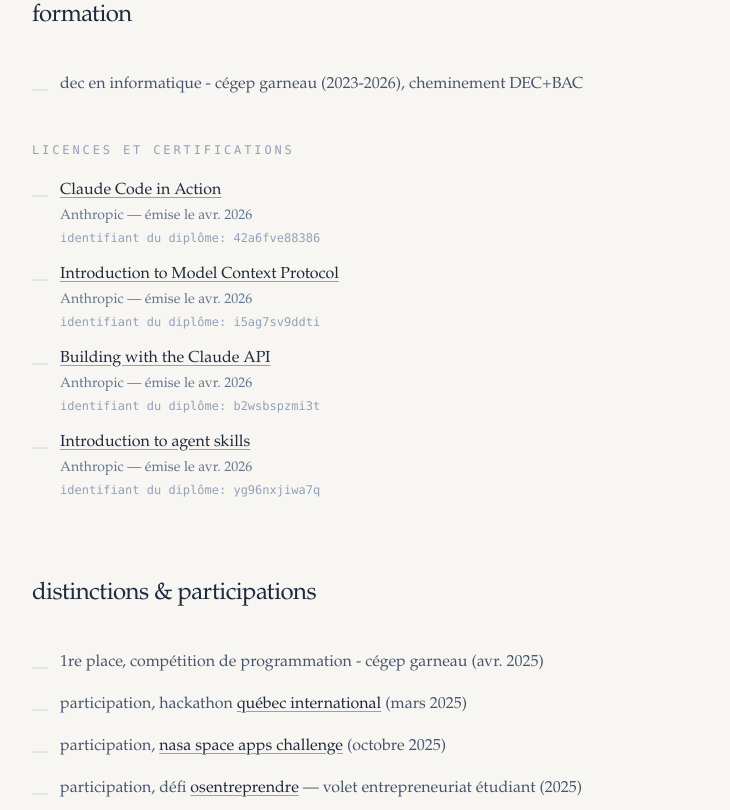
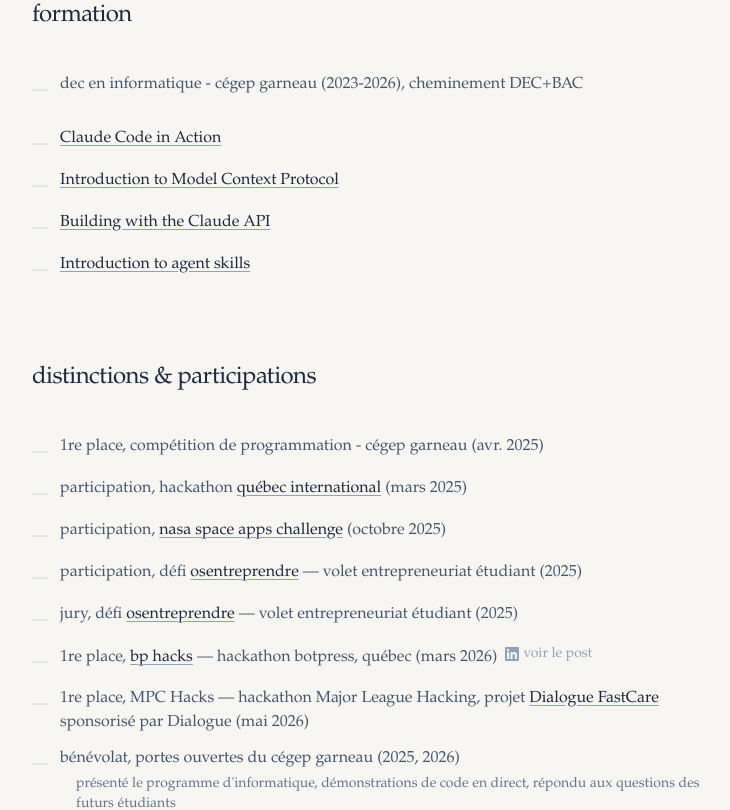
Before and after one commit to dev-t0ny/portfolio, a Vue app: page / in a window 1280 px wide. Shown: the part 2740-3550 px from the top of the page, without its empty margins (272-1002 px from the left). Built offline with nearby package versions, Linux system fonts and the light colour scheme.

Commit message:
Simplify certifications and MPC wording

```diff
--- a/src/locales/en.json
+++ b/src/locales/en.json
@@ -18,8 +18,6 @@
     "distinctions": "honors & involvements"
   },
   "projects_intro": "from the first studio website to self-hosted autonomous agents: a timeline of what I've shipped, what reached prod, and how my scope evolved.",
-  "certifications_title": "licenses and certifications",
-  "credential_id": "credential id",
   "project_sort": {
     "chronology": "chrono",
     "difficulty": "difficulty",
@@ -226,28 +224,24 @@
     {
       "title": "Claude Code in Action",
       "issuer": "Anthropic",
-      "issued": "issued Apr 2026",
       "credentialId": "42a6fve88386",
       "url": "https://verify.skilljar.com/c/42a6fve88386"
     },
     {
       "title": "Introduction to Model Context Protocol",
       "issuer": "Anthropic",
-      "issued": "issued Apr 2026",
       "credentialId": "i5ag7sv9ddti",
       "url": "https://verify.skilljar.com/c/i5ag7sv9ddti"
     },
     {
       "title": "Building with the Claude API",
       "issuer": "Anthropic",
-      "issued": "issued Apr 2026",
       "credentialId": "b2wsbspzmi3t",
       "url": "https://verify.skilljar.com/c/b2wsbspzmi3t"
     },
     {
       "title": "Introduction to agent skills",
       "issuer": "Anthropic",
-      "issued": "issued Apr 2026",
       "credentialId": "yg96nxjiwa7q",
       "url": "https://verify.skilljar.com/c/yg96nxjiwa7q"
     }
@@ -283,7 +277,7 @@
       "secondaryUrl": "https://www.linkedin.com/posts/antoine-boudreau-467b2a28b_bphacks-botpress-hackathon-activity-7439014480337911808-7WXU?utm_source=share&utm_medium=member_desktop&rcm=ACoAAEZ33A8BBhSiZLASft5H3w7s9mFLLsEVhpI"
     },
     {
-      "text": "1st place, MPC Hacks — Major League Hacking hackathon in Montreal, {0} project sponsored by Dialogue (2026)",
+      "text": "1st place, MPC Hacks — Major League Hacking hackathon, {0} project sponsored by Dialogue (May 2026)",
       "linkLabel": "Dialogue FastCare",
       "url": "https://devpost.com/software/dialogue-fastcare"
     },
--- a/src/locales/fr.json
+++ b/src/locales/fr.json
@@ -18,8 +18,6 @@
     "distinctions": "distinctions & participations"
   },
   "projects_intro": "du premier site vitrine aux agents autonomes self-hosted: une timeline de ce que j'ai ship, en prod ou en prototype, et de comment mon scope a monté.",
-  "certifications_title": "licences et certifications",
-  "credential_id": "identifiant du diplôme",
   "project_sort": {
     "chronology": "chrono",
     "difficulty": "difficulté",
@@ -226,28 +224,24 @@
     {
       "title": "Claude Code in Action",
       "issuer": "Anthropic",
-      "issued": "émise le avr. 2026",
       "credentialId": "42a6fve88386",
       "url": "https://verify.skilljar.com/c/42a6fve88386"
     },
     {
       "title": "Introduction to Model Context Protocol",
       "issuer": "Anthropic",
-      "issued": "émise le avr. 2026",
       "credentialId": "i5ag7sv9ddti",
       "url": "https://verify.skilljar.com/c/i5ag7sv9ddti"
     },
     {
       "title": "Building with the Claude API",
       "issuer": "Anthropic",
-      "issued": "émise le avr. 2026",
       "credentialId": "b2wsbspzmi3t",
       "url": "https://verify.skilljar.com/c/b2wsbspzmi3t"
     },
     {
       "title": "Introduction to agent skills",
       "issuer": "Anthropic",
-      "issued": "émise le avr. 2026",
       "credentialId": "yg96nxjiwa7q",
       "url": "https://verify.skilljar.com/c/yg96nxjiwa7q"
     }
@@ -283,7 +277,7 @@
       "secondaryUrl": "https://www.linkedin.com/posts/antoine-boudreau-467b2a28b_bphacks-botpress-hackathon-activity-7439014480337911808-7WXU?utm_source=share&utm_medium=member_desktop&rcm=ACoAAEZ33A8BBhSiZLASft5H3w7s9mFLLsEVhpI"
     },
     {
-      "text": "1re place, MPC Hacks — hackathon Major League Hacking à Montréal, projet {0} sponsorisé par Dialogue (2026)",
+      "text": "1re place, MPC Hacks — hackathon Major League Hacking, projet {0} sponsorisé par Dialogue (mai 2026)",
       "linkLabel": "Dialogue FastCare",
       "url": "https://devpost.com/software/dialogue-fastcare"
     },
--- a/src/views/Home.vue
+++ b/src/views/Home.vue
@@ -502,11 +502,8 @@
                 </li>
             </ul>
 
-            <div class="mt-10">
-                <h3 class="font-mono text-xs uppercase tracking-[0.24em] text-slate-400 dark:text-slate-500 mb-5">
-                    {{ t("certifications_title") }}
-                </h3>
-                <ul class="space-y-4 text-slate-600 dark:text-slate-300">
+            <div class="mt-6">
+                <ul class="space-y-3 text-slate-600 dark:text-slate-300">
                     <li
                         v-for="certification in certifications"
                         :key="certification.credentialId"
@@ -522,12 +519,6 @@
                             >
                                 {{ certification.title }}
                             </a>
-                            <p class="text-sm text-slate-500 dark:text-slate-400 mt-1">
-                                {{ certification.issuer }} — {{ certification.issued }}
-                            </p>
-                            <p class="text-xs font-mono text-slate-400 dark:text-slate-500 mt-1">
-                                {{ t("credential_id") }}: {{ certification.credentialId }}
-                            </p>
                         </div>
                     </li>
                 </ul>
```
